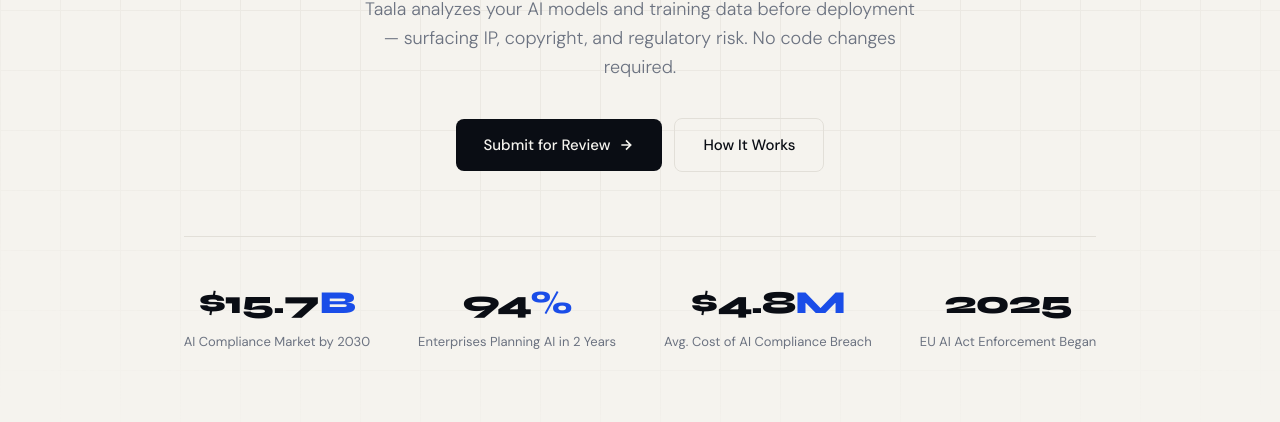
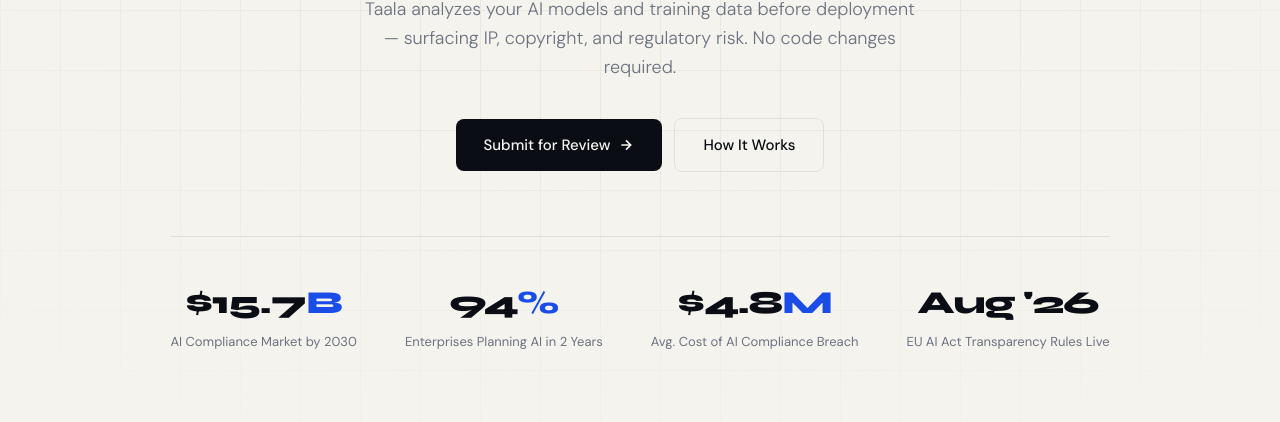
Before and after one commit to anuraaghooda/taala-ai, a plain HTML site: page index.html in a window 1280 px wide. Shown: the part 530-952 px from the top of the page. Drawn offline with Linux system fonts and the light colour scheme.

Commit message:
Add files via upload

```diff
--- a/index.html
+++ b/index.html
@@ -732,8 +732,8 @@
       <div class="stat-label">Avg. Cost of AI Compliance Breach</div>
     </div>
     <div class="stat-item">
-      <div class="stat-num">2025</div>
-      <div class="stat-label">EU AI Act Enforcement Began</div>
+      <div class="stat-num">Aug '26</div>
+      <div class="stat-label">EU AI Act Transparency Rules Live</div>
     </div>
   </div>
 </section>
@@ -992,7 +992,7 @@
         <div class="market-stat-label">Enterprises planning AI deployment in 2 years</div>
       </div>
       <div class="market-stat">
-        <div class="market-stat-num">2025</div>
+        <div class="market-stat-num">Aug '26</div>
         <div class="market-stat-label">EU AI Act enforcement — global ripple effect</div>
       </div>
       <div class="market-stat">
@@ -1025,7 +1025,7 @@
     </div>
     <div class="roadmap-item">
       <div class="roadmap-dot"></div>
-      <div class="roadmap-period">Q3 2026</div>
+      <div class="roadmap-period">Q4 2026 / Early 2027</div>
       <h4>SaaS Launch</h4>
       <p>Launch v1 SaaS platform to automate the assessment workflow</p>
     </div>
```
